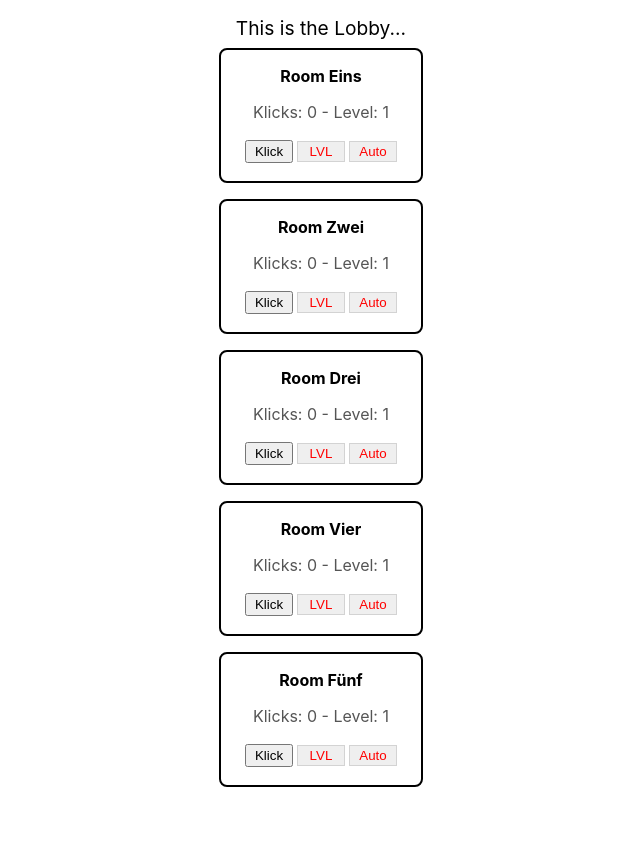
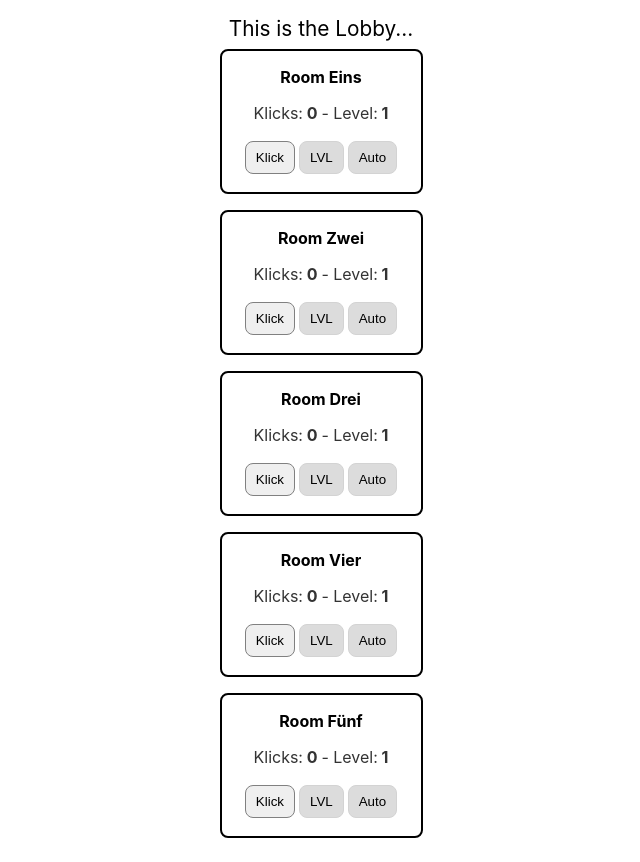
Before and after one commit to style-x/clicker_game_1, a React (Create React App) app: page / in a window 1280 px wide. Shown: the whole page, without its empty margins (319-959 px from the left). Before the commit the page ends 811 px from the top, so only its background shows below. Built offline with nearby package versions, Linux system fonts and the light colour scheme.

Commit message:
Button and Font style
just a little

```diff
--- a/src/App.css
+++ b/src/App.css
@@ -7,7 +7,7 @@
 }
 
 .App > p {
-  font-size: 1.2rem;
+  font-size: 1.3rem;
 }
 
 .Clicker {
@@ -22,31 +22,38 @@
 }
 
 .Clicker > p {
-  color:#555;
+  color:#333;
   margin: 1rem;
+  font-size: 1rem;
 }
 
-button {
-  margin: 2px;
-  padding: 2px 5px;
+.Clicker > p > span {
+  font-weight: bold;
 }
 
 .btn {
-  width: 3rem;
+
+  margin: 2px;
+  padding: 8px 10px;
+  border: 1px solid grey;
+  border-radius: 0.5rem;
 }
 
 .btn-lvl {
-  color: green;
+  color: black;
+  background-color: rgba(90,220,90,0.7);
 }
 
 .btn-lvl.disabled {
-  color: red;
+  color: black;
   pointer-events: none;
   border: 1px solid lightgrey;
+  background-color: rgba(80,80,80,0.2);
 }
 
 .btn-auto.disabled {
-  color: red;
+  color: black;
   pointer-events: none;
   border: 1px solid lightgrey;
+  background-color: rgba(80,80,80,0.2);
 }
--- a/src/components/Clicker.js
+++ b/src/components/Clicker.js
@@ -28,7 +28,7 @@ function Clicker(props) {
         <h4>
           Room {props.RoomName}
         </h4>
-        <p>Klicks: {counter} - Level: {level}</p>
+        <p>Klicks:<span> {counter} </span>- Level:<span> {level} </span></p>
         <button onClick={hoch} class="btn">Klick</button>
         { (counter >= (level * 10)) ? (
           <button onClick={EnoughCoins} className="btn btn-lvl">LVL</button>
```
